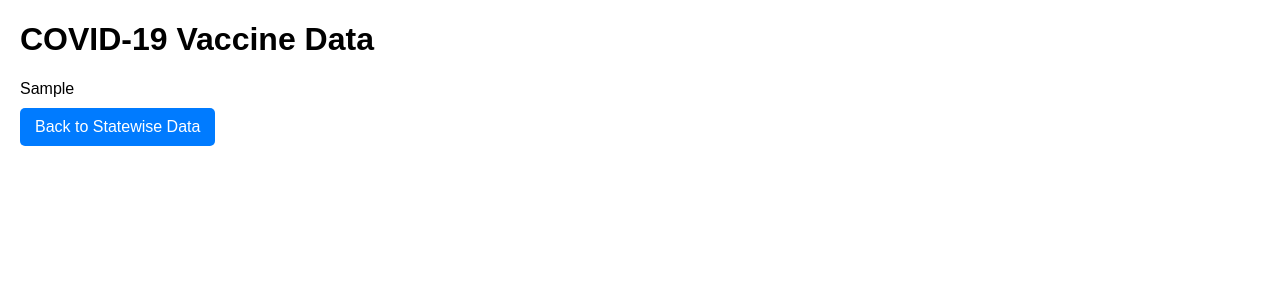
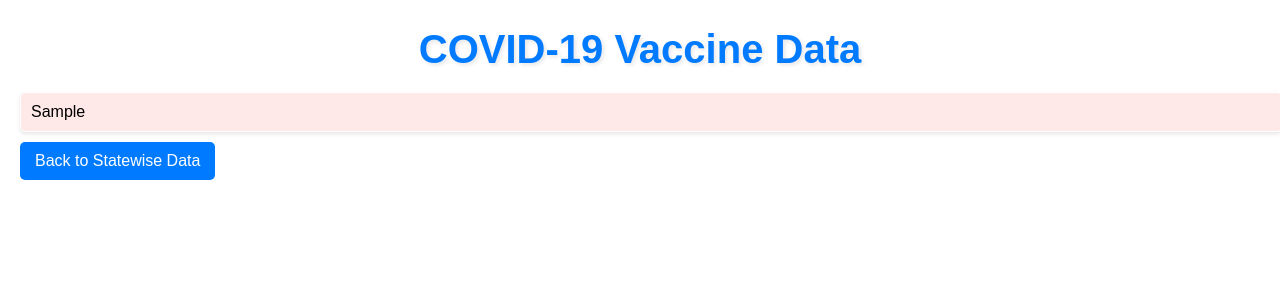
Before and after one commit to NoelYohan/covid-19-trend-analysis, a Flask app: template samp/templates/vaccine.html in a window 1280 px wide. Shown: the top 300 px of the page. Run offline with Flask 3, Linux system fonts and the light colour scheme; the template is opened without the code that fills it: most values are stand-ins (such as "Sample title", 1, 10 or a date in 2020); parts of the project's set-up code (start-up, migrations or seed data) failed here and were passed over.

Commit message:
did few styling of pages

```diff
--- a/samp/app.py
+++ b/samp/app.py
@@ -31,12 +31,12 @@ def home():
 @app.route('/vaccine')
 def vaccine_data():
     vaccine_df = pd.read_csv("E:/covid data sets/covid_vaccine_statewise.csv")
-    vaccine_table_html = vaccine_df.head(7).to_html(classes="table table-striped", index=False)
+    vaccine_table_html = vaccine_df.head(11).to_html(classes="table table-striped", index=False)
     return render_template("vaccine.html", vaccine_table_html=vaccine_table_html)
 
 @app.route('/statewise')
 def statewise_data():
-    styled_html = statewise.style.background_gradient(cmap="cubehelix").to_html()
+    styled_html = statewise.style.background_gradient(cmap="twilight").to_html()
     return render_template("statewise.html", styled_html=styled_html)
 
 @app.route('/top10active')
--- a/samp/templates/index.html
+++ b/samp/templates/index.html
@@ -149,7 +149,7 @@
             <!-- The HTML table will be inserted here by Flask -->
             {{ table_html | safe }}
           </div>
-          <a href="/vaccine" class="btn"
+          <a href="/vaccine" class="vaccin"
             ><button onclick="displayTable()">Show Vaccine Data</button></a
           >
           <a href="/statewise" class="btn"><button onclick="displayTable()">  Show Statewise Data</br> (With Recovery & Mortality Rates)</button></a>
--- a/samp/templates/vaccine.html
+++ b/samp/templates/vaccine.html
@@ -5,11 +5,18 @@
     <meta name="viewport" content="width=device-width, initial-scale=1.0" />
     <title>COVID-19 Vaccine Data</title>
     <style>
+      h1 {
+        text-align: center;
+        color: #007bff;
+        font-size: 2.5em;
+        margin-bottom: 20px;
+        text-shadow: 2px 2px 4px rgba(0, 0, 0, 0.1);
+      }
       body {
         font-family: Arial, sans-serif;
         margin: 20px;
       }
-      .btn {
+      .vaccin {
         display: inline-block;
         padding: 10px 15px;
         font-size: 16px;
@@ -19,14 +26,35 @@
         border-radius: 5px;
         margin: 10px 0;
       }
-      .btn:hover {
-        background-color: #0056b3;
+      .vaccin:hover {
+        background-color: #000000;
+        transition: all 0.6s ease-in-out;
+      }
+      #vaccine-table-container {
+        width: 100%;
+        overflow-x: auto;
+        margin-top: 20px;
+        border: 1px solid #ffffff;
+        border-radius: 5px;
+        box-shadow: 0 2px 4px rgba(0, 0, 0, 0.1);
+        padding: 10px;
+        background-color: #ffe8e8;
+      }
+      table {
+        width: 100%;
+        border-collapse: collapse;
+      }
+      th,
+      td {
+        padding: 12px;
+        border: 1px solid #ddd;
+        text-align: center;
       }
     </style>
   </head>
   <body>
     <h1>COVID-19 Vaccine Data</h1>
     <div id="vaccine-table-container">{{ vaccine_table_html | safe }}</div>
-    <a href="/" class="btn">Back to Statewise Data</a>
+    <a href="/" class="vaccin">Back to Statewise Data</a>
   </body>
 </html>
```
Also changed, not shown: samp/static/css/style.css (+9 -2 lines), samp/templates/statewise.html (+13 -1 lines).
